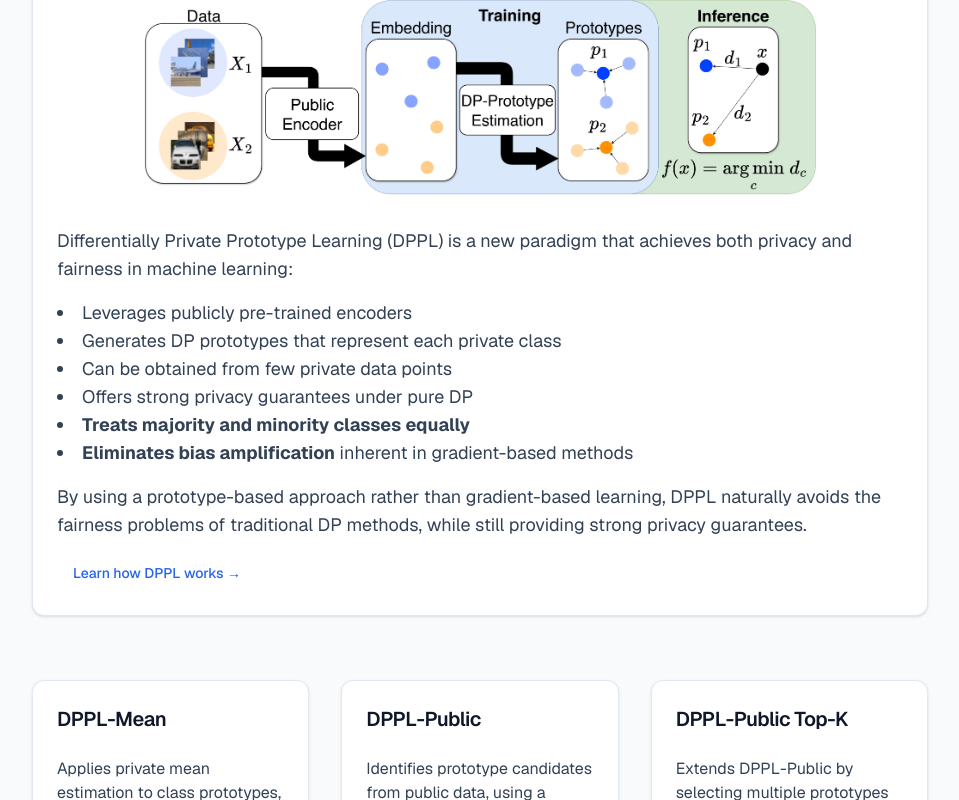
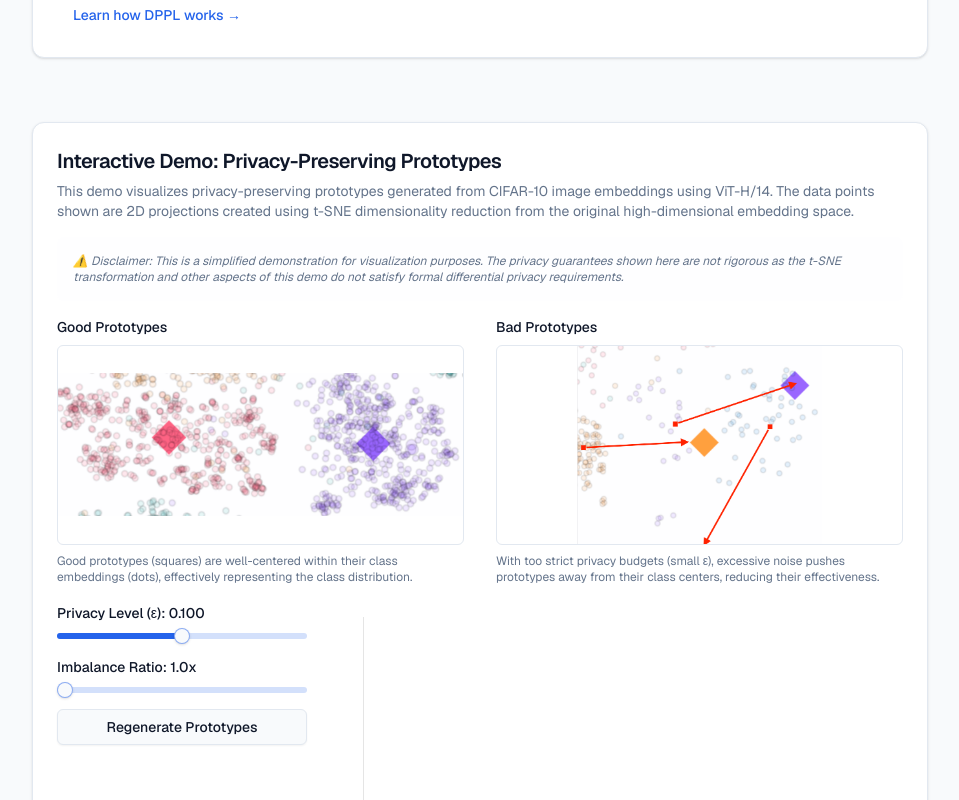
Before and after one commit to dwahdany/dppl, a Next.js app: page / in a window 1280 px wide. Shown: the part 1620-2420 px from the top of the page, without its empty margins (160-1119 px from the left). Built offline with nearby package versions, Linux system fonts and the light colour scheme; no server answers.

Commit message:
feat: demo explainers

```diff
--- a/src/app/page.tsx
+++ b/src/app/page.tsx
@@ -48,9 +48,7 @@ export default function HomePage() {
           </div>
         </section>
 
-        <section className="mb-16">
-          <Demo />
-        </section>
+
 
         <section className="mb-16">
           <Card className="overflow-hidden">
@@ -110,6 +108,10 @@ export default function HomePage() {
               </Button>
             </CardContent>
           </Card>
+        </section>
+
+        <section className="mb-16">
+          <Demo />
         </section>
 
         <section className="mb-16">
--- a/src/components/Demo.tsx
+++ b/src/components/Demo.tsx
@@ -175,6 +175,51 @@ export default function Demo() {
     <Card className="w-full max-w-4xl mx-auto">
       <CardHeader className="pb-4">
         <CardTitle className="text-xl">Interactive Demo: Privacy-Preserving Prototypes</CardTitle>
+        <div className="mt-4 space-y-4 text-sm text-muted-foreground">
+          <p>
+            This demo visualizes privacy-preserving prototypes generated from CIFAR-10 image embeddings using ViT-H/14.
+            The data points shown are 2D projections created using t-SNE dimensionality reduction from the original high-dimensional embedding space.
+          </p>
+
+          <div className="bg-muted/10 p-4 rounded-md">
+            <p className="text-xs italic">
+              ⚠️ Disclaimer: This is a simplified demonstration for visualization purposes. The privacy guarantees
+              shown here are not rigorous as the t-SNE transformation and other aspects of this demo do not
+              satisfy formal differential privacy requirements.
+            </p>
+          </div>
+
+          <div className="grid grid-cols-2 gap-8 mt-4">
+            <div className="space-y-2">
+              <p className="font-medium text-foreground">Good Prototypes</p>
+              <div className="h-[200px] w-full relative">
+                <img
+                  src="/images/good.jpeg"
+                  alt="Example of good prototypes"
+                  className="rounded-md border object-contain absolute inset-0 w-full h-full"
+                />
+              </div>
+              <p className="text-xs text-muted-foreground">
+                Good prototypes (squares) are well-centered within their class embeddings (dots),
+                effectively representing the class distribution.
+              </p>
+            </div>
+            <div className="space-y-2">
+              <p className="font-medium text-foreground">Bad Prototypes</p>
+              <div className="h-[200px] w-full relative">
+                <img
+                  src="/images/bad.jpeg"
+                  alt="Example of bad prototypes"
+                  className="rounded-md border object-contain absolute inset-0 w-full h-full"
+                />
+              </div>
+              <p className="text-xs text-muted-foreground">
+                With too strict privacy budgets (small ε), excessive noise pushes prototypes away from
+                their class centers, reducing their effectiveness.
+              </p>
+            </div>
+          </div>
+        </div>
       </CardHeader>
       <CardContent>
         <div className="grid grid-cols-[250px,1fr] gap-8">
```
Also changed, not shown: public/images/bad.jpeg (added), public/images/good.jpeg (added).
